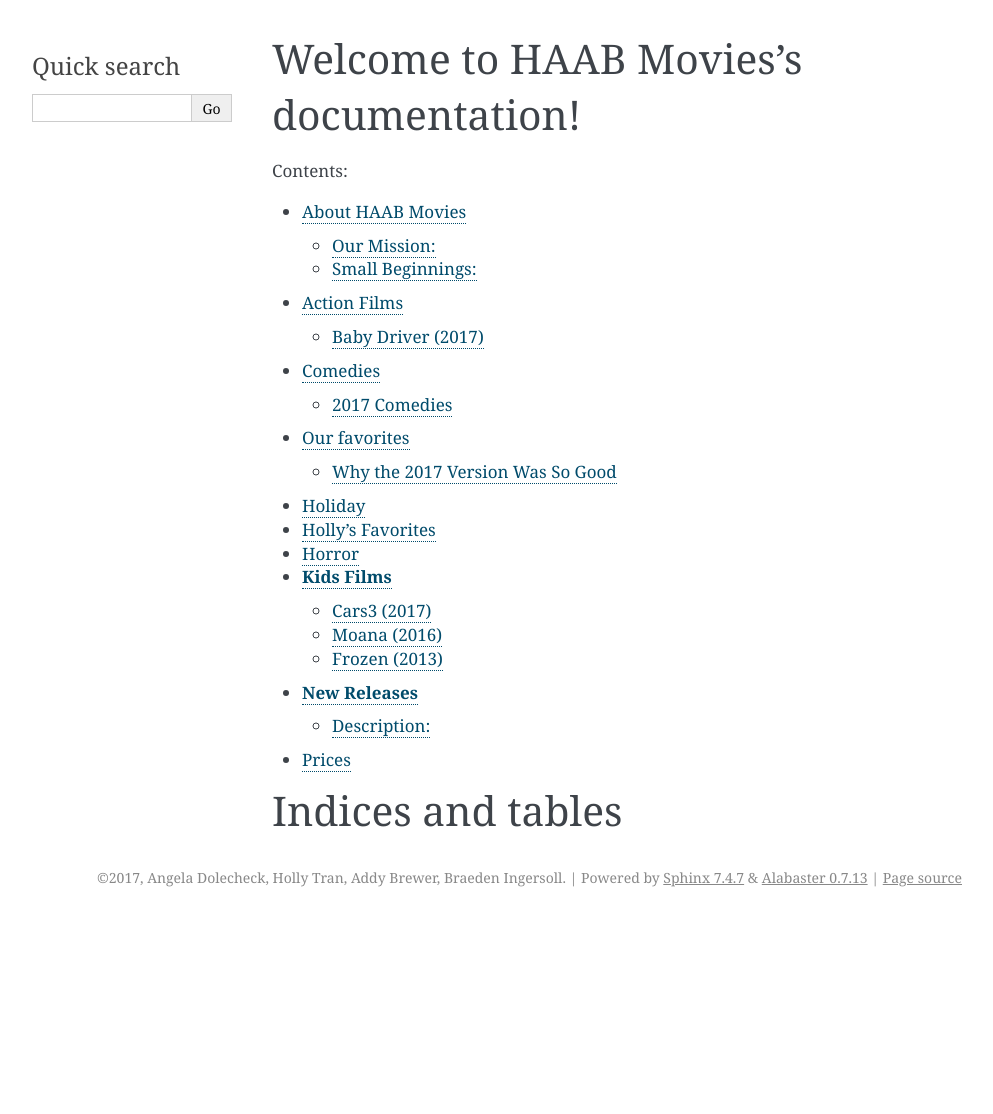
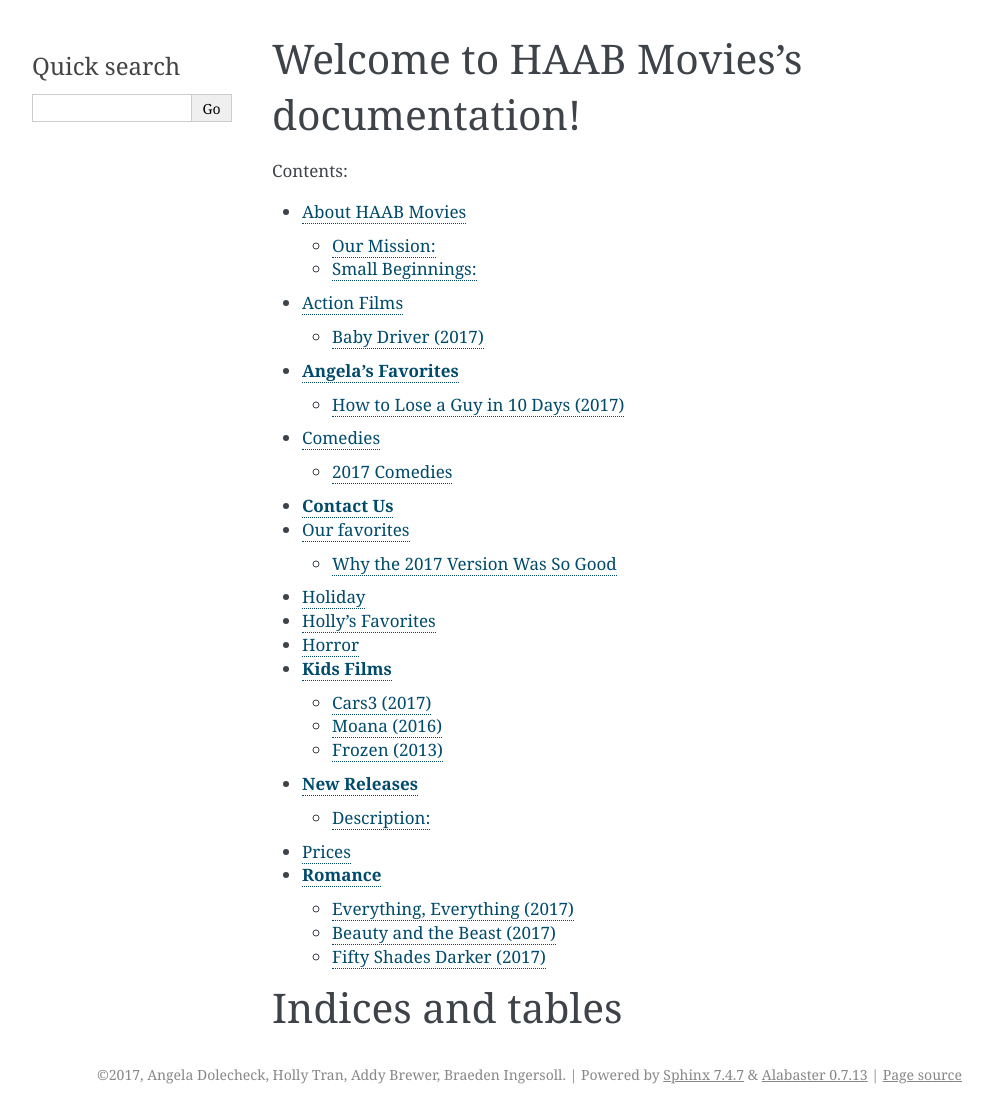
Before and after one commit to braedeningersoll/haab_movies, a Sphinx documentation site: the page built from source/index.rst, in a window 1280 px wide. Shown: the whole page, without its empty margins (148-1141 px from the left). Built offline with Sphinx 7.4.7, drawn with Linux system fonts in a browser that asks for light colours; before the commit the page ends 917 px from its top, so only the background shows below that.

Commit message:
index add pages

```diff
--- a/source/index.rst
+++ b/source/index.rst
@@ -12,7 +12,9 @@
 
    about
    action
+   angelapicks
    comedy
+   contact
    favorites
    holiday
    hollys_faves
@@ -21,6 +23,7 @@
    location
    new_releases
    prices
+   romance
    videogames
 
 
```
